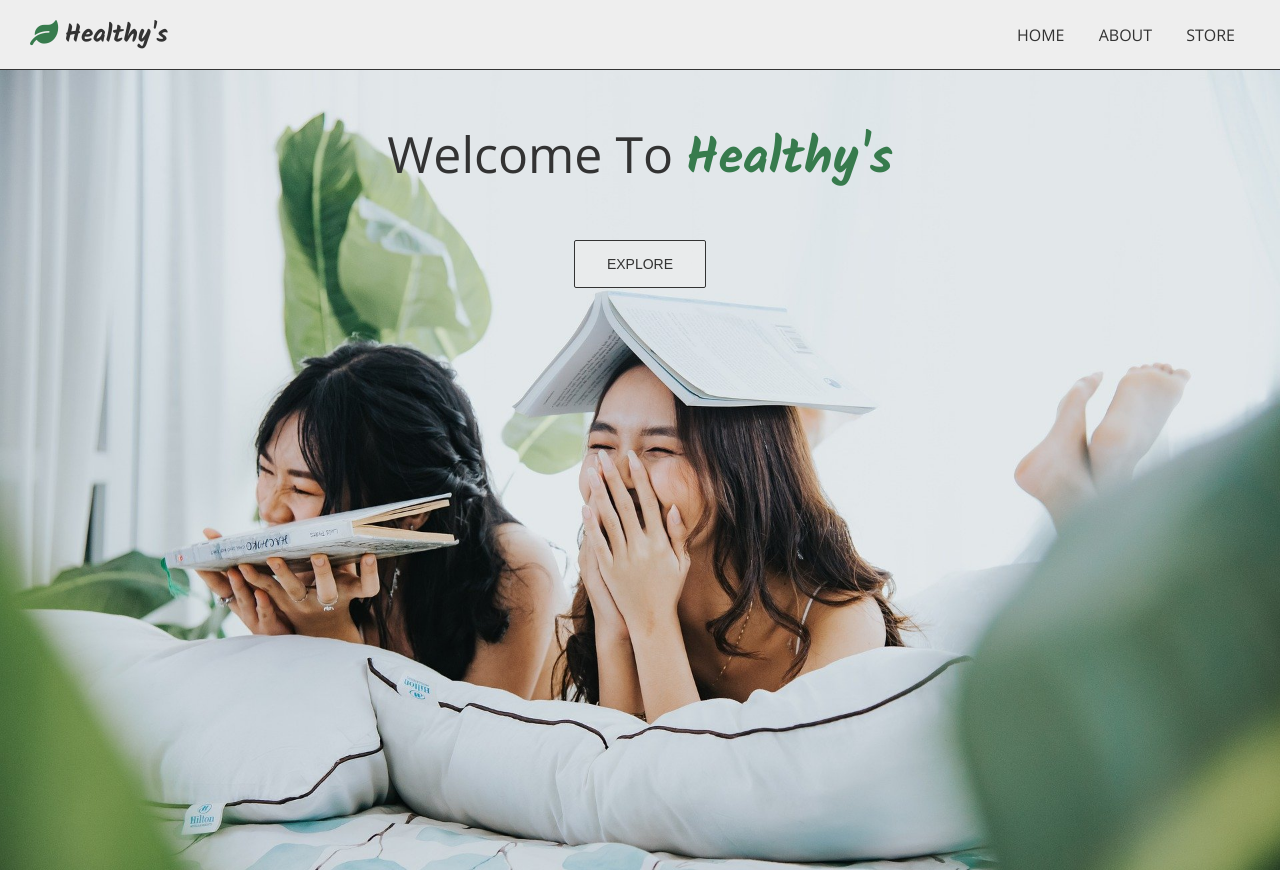
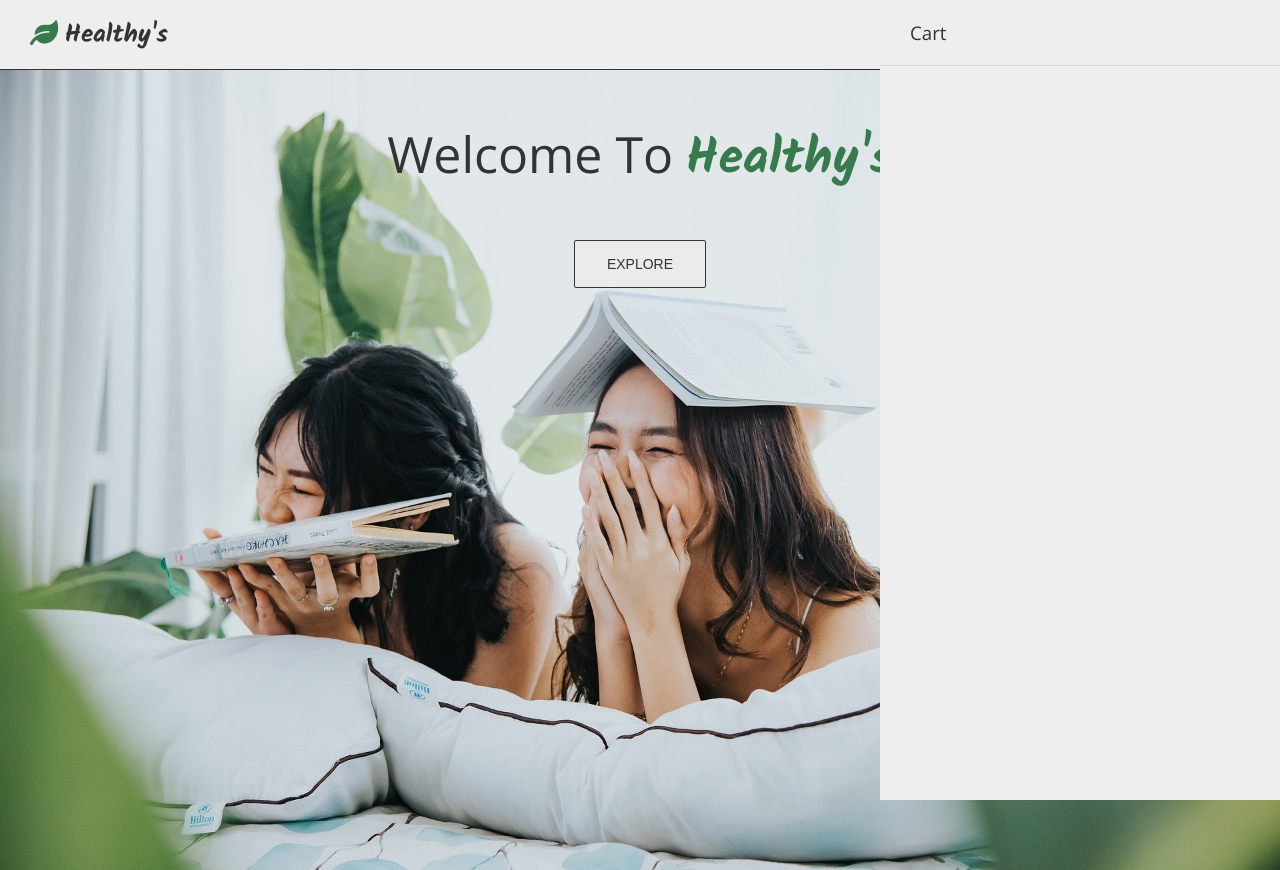
Before and after one commit to marekjanik/healthys, a website: page index.html in a window 1280 px wide. Shown: the top 870 px of the page. Drawn offline with nearby package versions, Linux system fonts and the light colour scheme.

Commit message:
Added style to .modal-cart

```diff
--- a/index.html
+++ b/index.html
@@ -169,10 +169,16 @@
             </li>
           </ul>
         </nav>
-        <!-- / products -->
-        <!-- / store -->
+      </div>
+      <!-- / products -->
+
+      <div class="modal-cart">
+        <header class="modal-cart__header">
+          <h3 class="modal-cart__heading">Cart</h3>
+        </header>
       </div>
     </section>
+    <!-- / store -->
 
     <script src="js/main.js"></script>
   </body>
--- /dev/null
+++ b/scss/_modal-cart.scss
@@ -0,0 +1,20 @@
+.modal-cart {
+  display: block;
+  position: fixed;
+  top: 0;
+  bottom: 0;
+  right: 0;
+  width: 400px;
+  background-color: $header;
+
+  &__header {
+    border-bottom: 1px solid rgb(214, 214, 214);
+  }
+
+  &__heading {
+    margin: 20px 30px;
+    font-family: $main-font;
+    font-weight: 400;
+    color: $text-color;
+  }
+}
--- a/scss/main.scss
+++ b/scss/main.scss
@@ -17,3 +17,4 @@ body {
 @import "home";
 @import "about";
 @import "store";
+@import "modal-cart";
```
Also changed, not shown: css/main.css, 1 other file.
